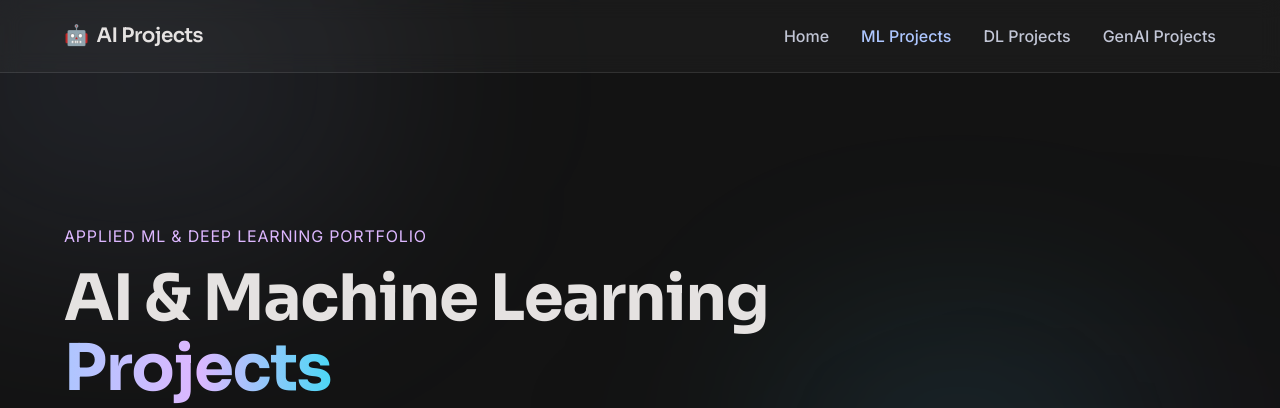
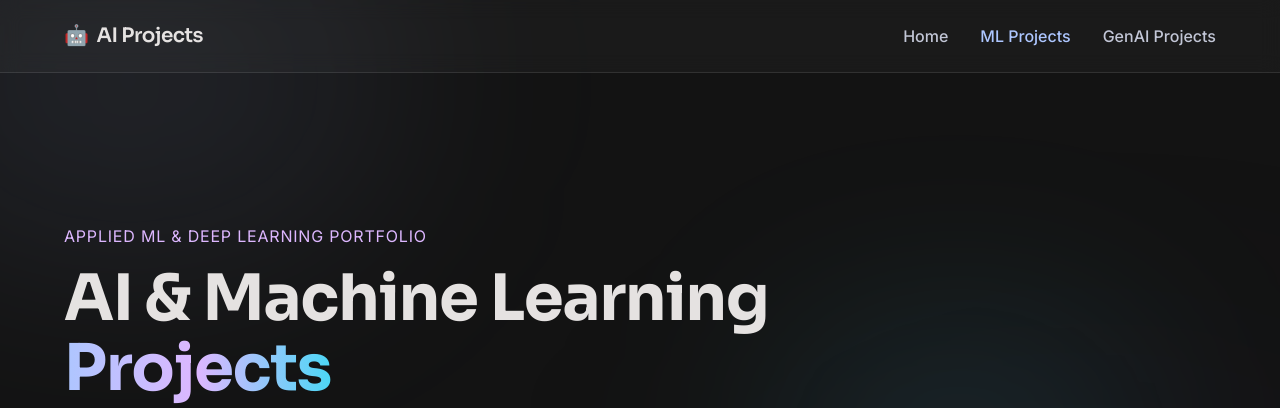
Before and after one commit to kvkdev-ml/KVK_PROFILE, a Flask app: page /projects/ML in a window 1280 px wide. Shown: the top 408 px of the page. Run offline with Flask 3, Linux system fonts and the light colour scheme; some libraries are stand-ins or nearby versions.

Commit message:
Fixed and Removed DL Routing and backend

```diff
--- a/app.py
+++ b/app.py
@@ -12,7 +12,6 @@ route_dict = {
     "/contacts": "error.html",
     "/download_resume": "error.html",
     "/projects/ML": "ml.html",
-    "/projects/DL": "dl.html",
     "/diabetes_prediction": "diabetes.html",
     "/crop_recommendation": "crop.html",
     "/email_classification": "email.html",
--- a/static/script.js
+++ b/static/script.js
@@ -135,11 +135,6 @@ function initButtonRipple() {
     });
   });
 }
-
-/**
- * Marks the nav link matching the current page as active, so people can
- * see at a glance whether they're on the ML or DL projects page.
- */
 function initActiveNavHighlight() {
   const links = document.querySelectorAll('[data-nav-links] .nav-link');
   const currentPage = window.location.pathname.split('/').pop() || 'index.html';
--- a/templates/crop.html
+++ b/templates/crop.html
@@ -168,8 +168,6 @@
                     href="/download_resume">Resume</a>
                 <a class="text-on-surface-variant hover:text-primary transition-colors font-body-md text-body-md"
                     href="/">Home</a>
-                <a class="text-on-surface-variant hover:text-primary transition-colors font-body-md text-body-md"
-                    href="/projects/DL">DL Projects</a>
             </div>
             <div class="flex items-center gap-4">
                 <button
--- a/templates/diabetes.html
+++ b/templates/diabetes.html
@@ -149,7 +149,6 @@
             <div class="hidden md:flex items-center gap-8">
                 <a class="text-primary border-b-2 border-primary pb-1 font-body-md text-body-md" href="/">Home</a>
                 <a class="text-primary border-b-2 border-primary pb-1 font-body-md text-body-md" href="/projects/ML">Projects</a>
-                <a class="text-primary border-b-2 border-primary pb-1 font-body-md text-body-md" href="/projects/DL">DL Projects</a>
                 <a class="text-primary border-b-2 border-primary pb-1 font-body-md text-body-md" href="/download_resume">Resume</a>
             </div>
             <div class="flex items-center gap-4">
--- a/templates/email.html
+++ b/templates/email.html
@@ -170,8 +170,6 @@
                     href="/download_resume">Resume</a>
                 <a class="text-on-surface-variant hover:text-primary transition-colors font-body-md text-body-md"
                     href="/">Home</a>
-                <a class="text-on-surface-variant hover:text-primary transition-colors font-body-md text-body-md"
-                    href="/projects/DL">DL Projects</a>
             </div>
             <div class="flex items-center gap-4">
                 <a href="https://github.com/kvkdev-ml">
--- a/templates/genai.html
+++ b/templates/genai.html
@@ -139,8 +139,6 @@
                     href="/">Home</a>
                 <a class="font-label-md text-text-medium-emphasis hover:text-primary-container transition-colors"
                     href="/projects/ML">ML Projects</a>
-                <a class="font-label-md text-text-medium-emphasis hover:text-primary-container transition-colors"
-                    href="/projects/DL">DL Projects</a>
                 <a class="font-label-md text-primary-container transition-colors" href="/projects/genai">GenAI
                     Projects</a>
             </nav>
--- a/templates/ml.html
+++ b/templates/ml.html
@@ -128,8 +128,6 @@
                 <a class="text-text-medium-emphasis hover:text-primary-container transition-colors font-medium"
                     href="/">Home</a>
                 <a class="text-primary-container font-medium" href="/projects/ML">ML Projects</a>
-                <a class="text-text-medium-emphasis hover:text-primary-container transition-colors font-medium"
-                    href="/projects/DL">DL Projects</a>
                 <a class="text-text-medium-emphasis hover:text-primary-container transition-colors font-medium"
                     href="/projects/genai">GenAI Projects</a>
             </nav>
```
